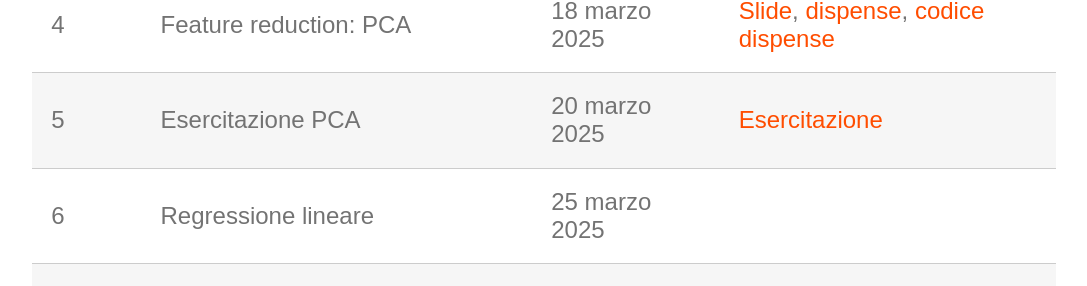
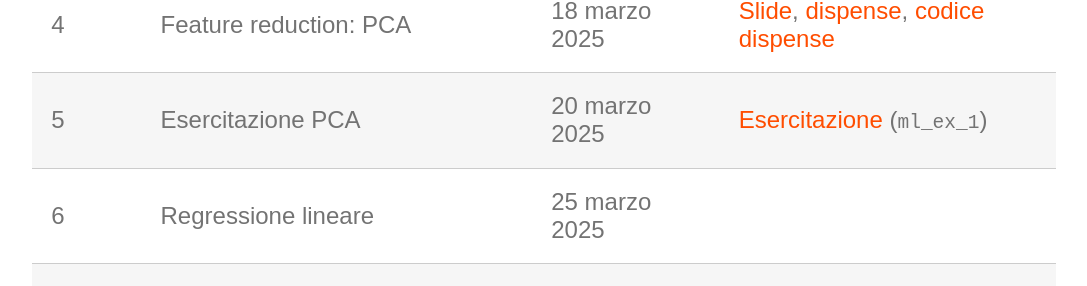
Before and after one commit to perceivelab/ml-mz-2025, a Jekyll site: the page built from lezioni.md, in a window 1280 px wide and 900 px high, scrolled down 423 px. Shown: the part 154-440 px from the top of the window, without its empty margins (96-1183 px from the left). Built offline with Jekyll 4.4.1, drawn with Linux system fonts in a browser that asks for light colours; our own code applies the rules of GitHub Pages for plain Markdown files.

Commit message:
Aggiunto nome repo esercitazione

```diff
--- a/lezioni.md
+++ b/lezioni.md
@@ -10,7 +10,7 @@ layout: page
 | 2       | Introduzione a Python 1/2              | 11 marzo 2025        | [Codice](https://studentiunict-my.sharepoint.com/:u:/g/personal/simone_palazzo_unict_it/EWqh4iD8-EhBr-V3OJVqQdIB778Z3Dt82y98fgQ6sxlsDA?e=3W0cSd)       |
 | 3       | Introduzione a Python 2/2              | 13 marzo 2025        |   [Codice](https://drive.google.com/file/d/1eZbS30ysBuDCuQQM1yAQZHp1tJHTdaqu/view?usp=sharing)     |
 | 4       | Feature reduction: PCA                 | 18 marzo 2025        | [Slide](https://studentiunict-my.sharepoint.com/:b:/g/personal/simone_palazzo_unict_it/EQObQpW5YhZFoKybqCIvdg4BYC-EeYSGUvrq9xnEfYWBDQ?e=CJWyx9), [dispense](https://studentiunict-my.sharepoint.com/:b:/g/personal/simone_palazzo_unict_it/EeOwCQgs2mJPoLAFNu90AeMBmLVHfIdvJ-XZ4GWoUC8_dw?e=Ue12yg), [codice dispense](https://studentiunict-my.sharepoint.com/:u:/g/personal/simone_palazzo_unict_it/EUOUhCFjMxpNom1MbReuyswBGV6o9IvRlbkoZMfnN358Tw?e=25i6Lc)       |
-| 5       | Esercitazione PCA                      | 20 marzo 2025        | [Esercitazione](https://studentiunict-my.sharepoint.com/:u:/g/personal/simone_palazzo_unict_it/EZe2Yn_SnHZCuq5wHQTVytMB1BANnjtKy-JarJWowM41Yw?e=w6j5Uh)       |
+| 5       | Esercitazione PCA                      | 20 marzo 2025        | [Esercitazione](https://studentiunict-my.sharepoint.com/:u:/g/personal/simone_palazzo_unict_it/EZe2Yn_SnHZCuq5wHQTVytMB1BANnjtKy-JarJWowM41Yw?e=w6j5Uh) (`ml_ex_1`)       |
 | 6       | Regressione lineare                    | 25 marzo 2025        |        |
 | 7       | Esercitazione regressione lineare      | 27 marzo 2025        |        |
 | 8       | Classificatori: SVM                    | 1 aprile 2025        |        |
```
